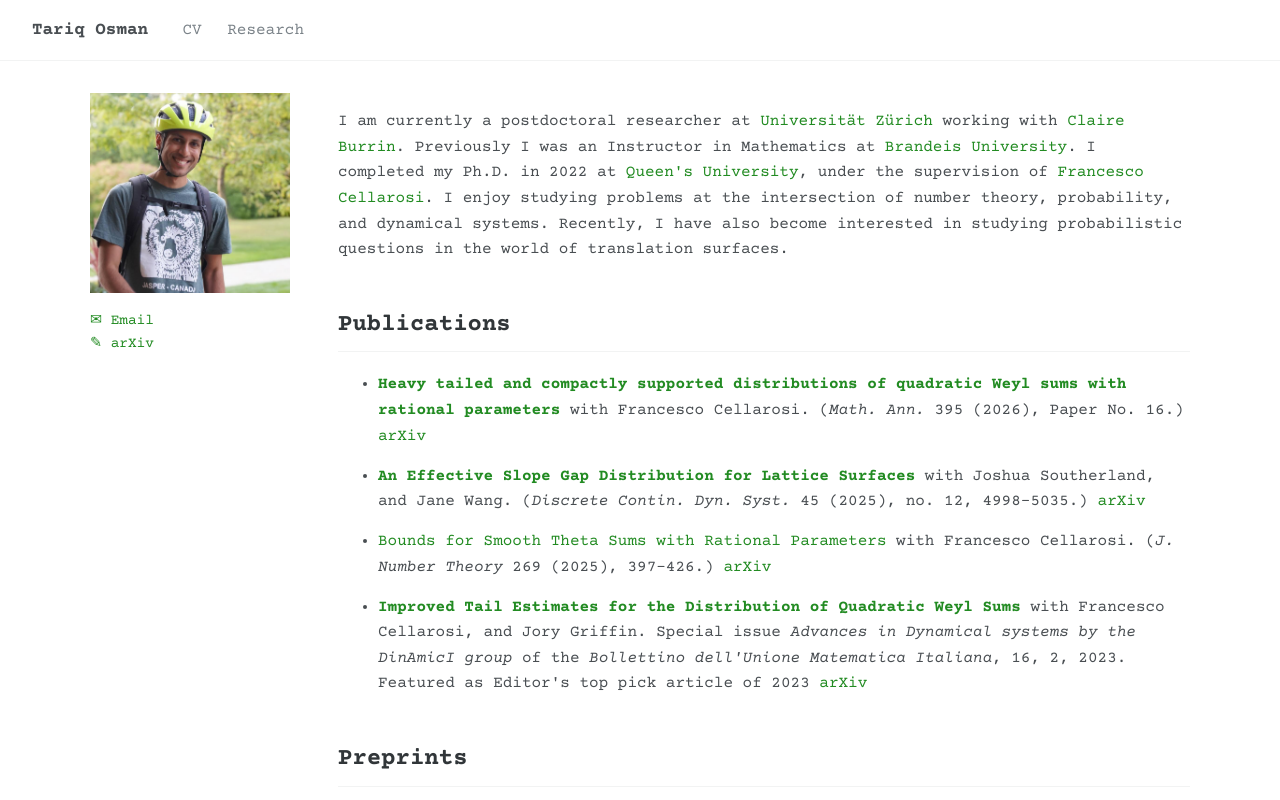
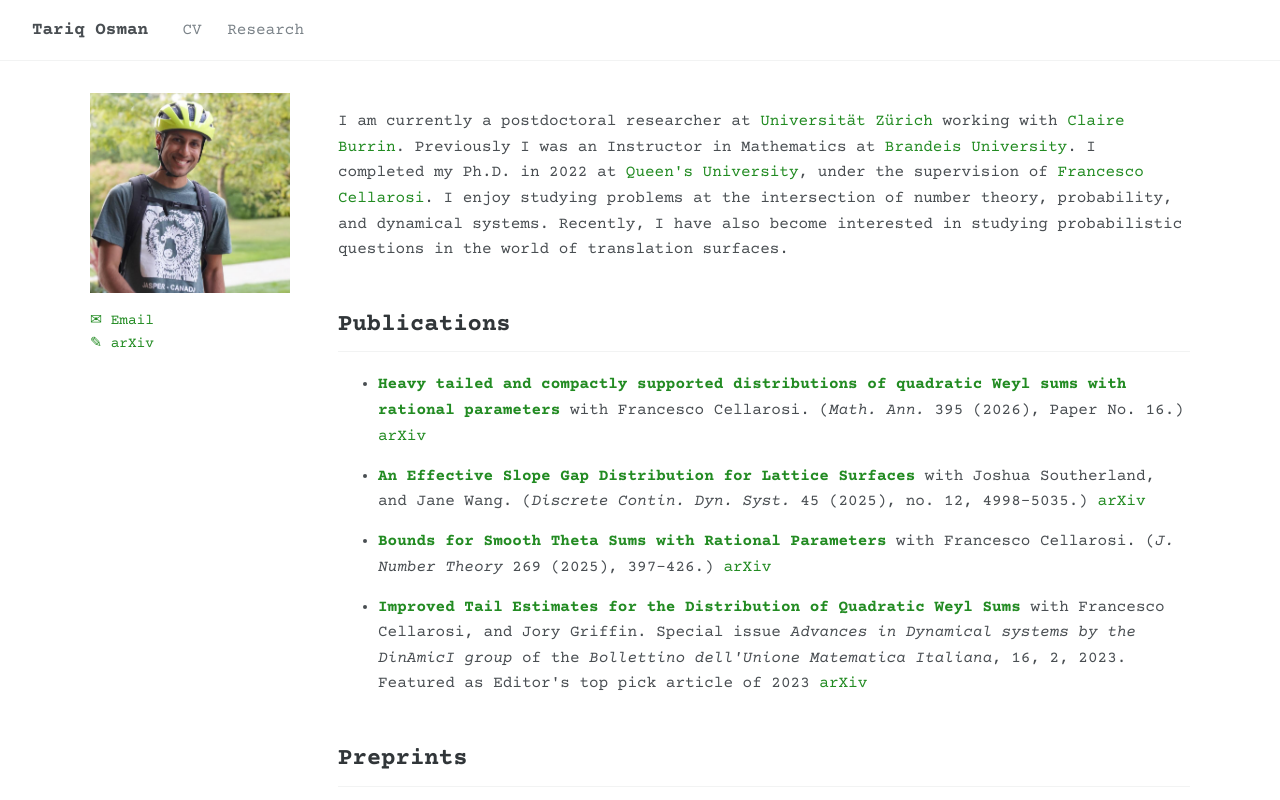
Before and after one commit to tariq-osman-math/tariq-osman-math.github.io, a plain HTML site: page index.html in a window 1280 px wide. Shown: the top 800 px of the page. Drawn offline with nearby package versions, Linux system fonts and the light colour scheme.

Commit message:
Update index.html

```diff
--- a/index.html
+++ b/index.html
@@ -133,7 +133,7 @@
           (<i>Discrete Contin. Dyn. Syst.</i> 45 (2025), no. 12, 4998–5035.) <a href="https://arxiv.org/pdf/2409.15660">arXiv</a>
         </li>
         <li>
-          <a href="https://www.sciencedirect.com/science/article/abs/pii/S0022314X24002178?via%3Dihub">Bounds for Smooth Theta Sums with Rational Parameters</a>
+          <a href="https://www.sciencedirect.com/science/article/abs/pii/S0022314X24002178?via%3Dihub"><b>Bounds for Smooth Theta Sums with Rational Parameters</b></a>
           with Francesco Cellarosi.
           (<i>J. Number Theory</i> 269 (2025), 397–426.) <a href="https://arxiv.org/pdf/2306.11119">arXiv</a>
         </li>
```
